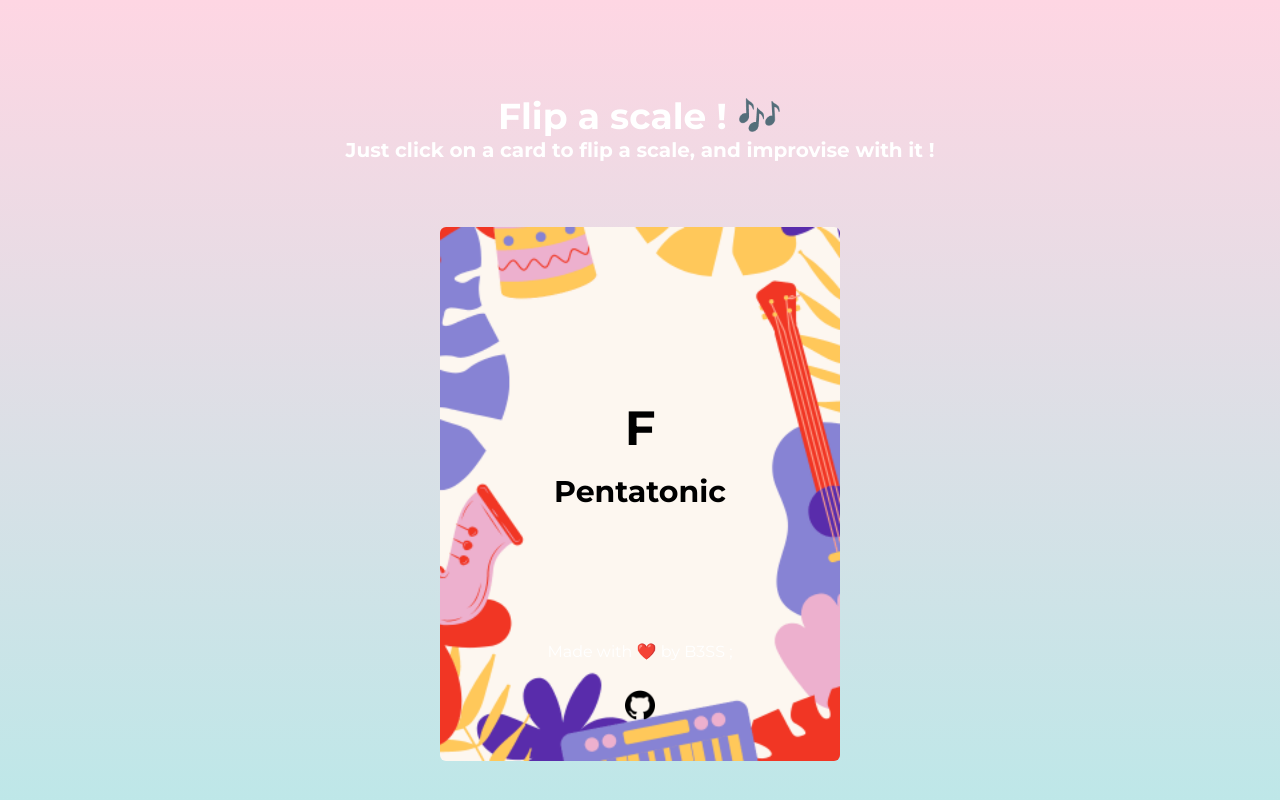
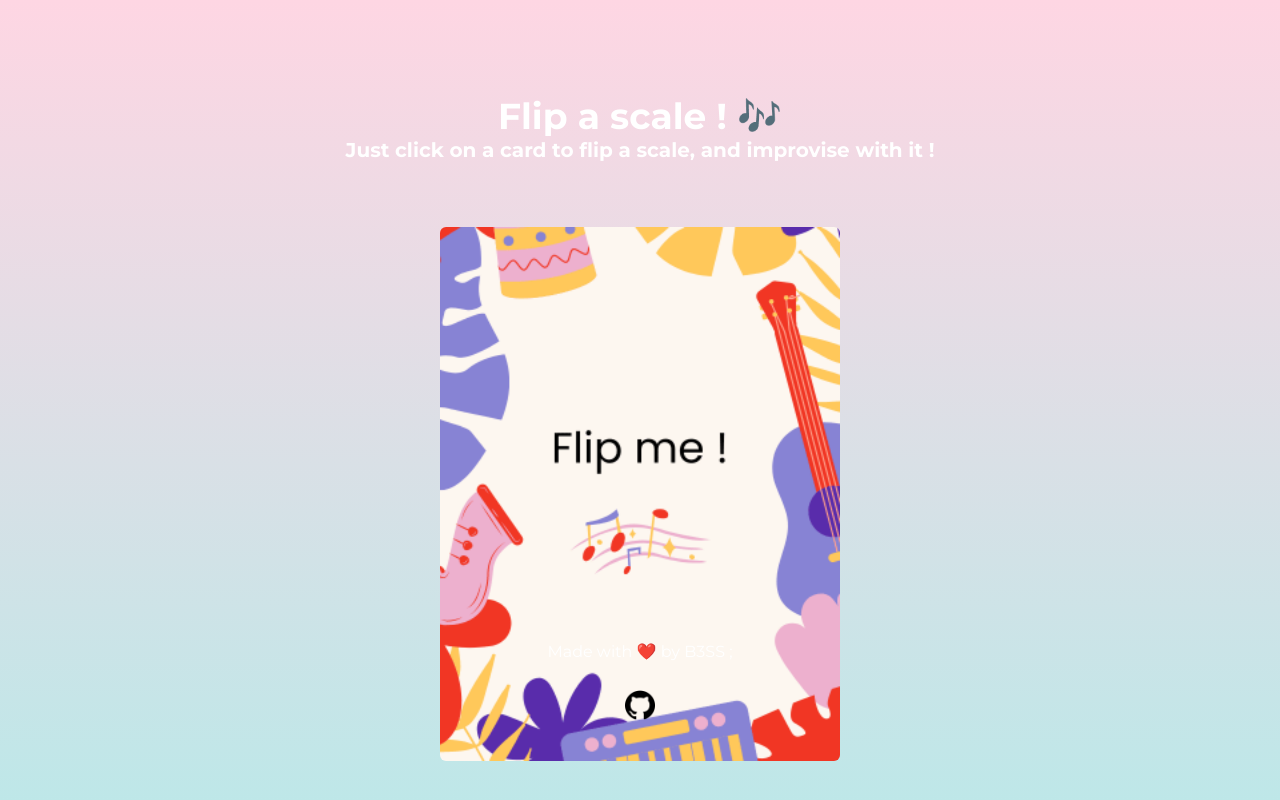
Before and after one commit to sebastien-sq/flip-a-scale, a Next.js app: page / in a window 1280 px wide. Shown: the top 800 px of the page. Built offline with nearby package versions, Linux system fonts and the light colour scheme.

Commit message:
fix(starting game): starting card disappear fix

```diff
--- a/src/components/card/Card.css
+++ b/src/components/card/Card.css
@@ -32,10 +32,11 @@
 
   .card__face--front {
     background-color: #f1f1f1;
-
   }
 
-  .card__face--back {
+  .card__face--back, .card__face--starting {
     background-color: #e1e1e1;
+  }
+  .card__face--back{
     transform: rotateY(180deg);
   }
--- a/src/components/card/CardContainer.tsx
+++ b/src/components/card/CardContainer.tsx
@@ -1,68 +1,72 @@
-'use client';
+"use client";
 import "./Card.css";
+import StartingCard from "./StartingCard";
 import BackfrontCard from "./BackfrontCard";
 import FrontCard from "./FrontCard";
-import StartingCard from "./StartingCard";
-import randomRootNote from "@/utils/functions/randomRootNote";
+import getRandomRootNote from "@/utils/functions/getRandomRootNote";
 import getRandomScale from "@/utils/functions/getRandomScale";
 import updateAccidentals from "@/utils/functions/updateAccidentals";
 import { useState, useEffect } from "react";
 import { CardContainerProps, RootNote, Scale } from "../../utils/types";
 
-
-const CardContainer : React.FC<CardContainerProps> = ({className, useFlats, useSharps}) =>{
+const CardContainer: React.FC<CardContainerProps> = ({
+  className,
+  useFlats,
+  useSharps,
+}) => {
   // Images of the cards
   const imageFront = "/assets/FrontCard.png";
   const imageBack = "/assets/BackCard.png";
   // States
+  const [isStarting, setIsStarting] = useState(true);
   const [isFlipped, setIsFlipped] = useState(false);
-  const [rootNote, setRootNote] = useState(randomRootNote(useFlats, useSharps));
+  const [newRootNote, setNewRootNote] = useState(
+    getRandomRootNote(useFlats, useSharps)
+  );
   const [scale, setScale] = useState<Scale | undefined>(undefined);
-  const [isClient, setIsClient] = useState(false);
 
 
-// UseEffect to set the rootNote and scale when the component is mounted
-  useEffect(() => {
-    setRootNote(randomRootNote(useFlats, useSharps));
-    setScale(getRandomScale(rootNote.randomRootNote, rootNote.notesDatas) );
-    setIsClient(true);
-  }, []);
 
   // Function to flip the card
   const flipCard = () => {
     // Set the state of isFlipped to the opposite of the current state
     setIsFlipped(!isFlipped);
+    // Set the state of isStarting to false as the game has started
+    setIsStarting(false);
     // setTimeout to avoid the root note to appear before the card is flipped
     setTimeout(() => {
-        setRootNote(randomRootNote(useFlats, useSharps));
-        setScale(getRandomScale(rootNote.randomRootNote, rootNote.notesDatas) );
+      setNewRootNote(getRandomRootNote(useFlats, useSharps));
+      setScale(
+        getRandomScale(newRootNote.randomRootNote, newRootNote.notesDatas)
+      );
     }, 300);
   };
-if(!isClient) return <StartingCard imageUrl={imageBack} />;
 
   return (
-    // Card Container
-    <div className={` ${className} card-container ${isFlipped ? 'is-flipped' : ''}`} onClick={flipCard}>
+    <div
+      className={`${className} card-container ${isFlipped ? "is-flipped" : ""}`}
+      onClick={flipCard}
+    >
       <div className="card">
-      {isFlipped ? null :  <StartingCard imageUrl={imageBack} /> }
-
-        {/*3 Backfront cards, multiples ones so the card seems to flip multiple times */}
-    {[1, 2, 3].map((_, index) => (
-          <BackfrontCard key={index} imageUrl={imageBack}/>
-        ))}
-
-        {/* Front Card */}
+        {isStarting ? (
+          <StartingCard imageUrl={imageBack} />
+        ) : (
+          <>
+              {/* Starting card with opacity 1 if isStarting is true, 0 otherwise, to avoid the card to disappear when the game starts */}
+              <StartingCard imageUrl={imageBack} style={{opacity: isStarting ? 1 : 0}} />
+              <BackfrontCard  imageUrl={imageBack} />
             {scale && (
               <FrontCard
-            rootNote={rootNote.randomRootNote}
+                rootNote={newRootNote.randomRootNote}
                 scale={scale}
                 imageUrl={imageFront}
               />
             )}
-
+          </>
+        )}
       </div>
     </div>
   );
-}
+};
 
 export default CardContainer;
--- a/src/components/card/StartingCard.tsx
+++ b/src/components/card/StartingCard.tsx
@@ -1,10 +1,12 @@
-import { StartingCardProps } from "@/utils/types";
-import BackfrontCard from "./BackfrontCard";
+import { StartingCardProps } from '@/utils/types'
+import Image from 'next/image'
 
 const StartingCard : React.FC<StartingCardProps> = ({imageUrl}) => {
+
     return(
-        <BackfrontCard key={1} imageUrl={imageUrl}/>
-    )
+    <div className="card__face card__face--starting flex justify-center items-center rounded-md" >
+            <Image src={imageUrl} alt="starting card" height={500} width={400} className="z-0 rounded-md"/>
+          </div>)
 }
 
 export default StartingCard;
--- a/src/components/checkboxes/CheckboxContainer.tsx
+++ b/src/components/checkboxes/CheckboxContainer.tsx
@@ -1,10 +1,13 @@
-'use client';
-import { CheckboxContainerProps } from '@/utils/types';
-import  FlatCheckbox  from './FlatCheckbox';
-import  SharpCheckbox  from './SharpCheckbox';
-import { useState } from 'react';
+"use client";
+import { CheckboxContainerProps } from "@/utils/types";
+import FlatCheckbox from "./FlatCheckbox";
+import SharpCheckbox from "./SharpCheckbox";
+import { useState } from "react";
 
-const CheckboxContainer : React.FC<CheckboxContainerProps> = ({className, onAccidentalChange}) =>{
+const CheckboxContainer: React.FC<CheckboxContainerProps> = ({
+  className,
+  onAccidentalChange,
+}) => {
   const [useFlats, setUseFlats] = useState(false);
   const [useSharps, setUseSharps] = useState(false);
   const imageFlat = "/assets/flat.png";
@@ -12,19 +15,26 @@ const CheckboxContainer : React.FC<CheckboxContainerProps> = ({className, onAcci
 
   const handleFlatChange = (checked: boolean) => {
     setUseFlats(checked);
-        onAccidentalChange({useFlats: checked, useSharps});
+    onAccidentalChange({ useFlats: checked, useSharps });
   };
 
   const handleSharpChange = (checked: boolean) => {
     setUseSharps(checked);
-        onAccidentalChange({useFlats, useSharps : checked});
+    onAccidentalChange({ useFlats, useSharps: checked });
   };
-
 
   return (
     <div className={className}>
-            <FlatCheckbox imageUrl={imageFlat} checked={useFlats} onChange={handleFlatChange} />
-            <SharpCheckbox imageUrl={imageSharp} checked={useSharps} onChange={handleSharpChange} />
+      <FlatCheckbox
+        imageUrl={imageFlat}
+        checked={useFlats}
+        onChange={handleFlatChange}
+      />
+      <SharpCheckbox
+        imageUrl={imageSharp}
+        checked={useSharps}
+        onChange={handleSharpChange}
+      />
     </div>
   );
 };
--- a/src/components/checkboxes/SharpCheckbox.tsx
+++ b/src/components/checkboxes/SharpCheckbox.tsx
@@ -1,21 +1,24 @@
-'use client';
-import {SharpCheckboxProps } from "@/utils/types";
-import Image from 'next/image';
+"use client";
+import { SharpCheckboxProps } from "@/utils/types";
+import Image from "next/image";
 
-const SharpCheckbox : React.FC<SharpCheckboxProps> = ({ imageUrl, checked, onChange }) => {
-
-
+const SharpCheckbox: React.FC<SharpCheckboxProps> = ({
+  imageUrl,
+  checked,
+  onChange,
+}) => {
   return (
     <label htmlFor="sharp">
-            <input type="checkbox" id="sharp"
+      <input
+        type="checkbox"
+        id="sharp"
         name="sharp"
         checked={checked}
         onChange={(e) => onChange(e.target.checked)}
       />
-            <Image src={imageUrl} height={50} width={50} alt="sharp"/>
+      <Image src={imageUrl} height={50} width={50} alt="sharp" />
     </label>
   );
-
 };
 
 export default SharpCheckbox;
--- /dev/null
+++ b/src/utils/functions/getRandomRootNote.ts
@@ -0,0 +1,36 @@
+import { Scale, RootNote } from "../types";
+import naturalsData from "../../../public/data/naturals.json";
+import sharpsData from "../../../public/data/sharps.json";
+import flatsData from "../../../public/data/flats.json";
+
+export default function getRandomRootNote(
+  useFlats: boolean,
+  useSharps: boolean
+) {
+  const notesDatas: RootNote[] = naturalsData as RootNote[];
+
+  if (useFlats) {
+    notesDatas.push(...flatsData);
+  }
+  if (!useFlats) {
+    notesDatas.map((note) => {
+      if (note.accidental === "flat") {
+        notesDatas.splice(notesDatas.indexOf(note), 1);
+      }
+    });
+  }
+  if (useSharps) {
+    notesDatas.push(...sharpsData);
+  }
+  if (!useSharps) {
+    notesDatas.map((note) => {
+      if (note.accidental === "sharp") {
+        notesDatas.splice(notesDatas.indexOf(note), 1);
+      }
+    });
+  }
+
+  const randomRootNote =
+    notesDatas[Math.floor(Math.random() * notesDatas.length)];
+  return { randomRootNote, notesDatas, accidental: randomRootNote.accidental, scales: randomRootNote.scales };
+}
--- a/src/utils/functions/getRandomScale.ts
+++ b/src/utils/functions/getRandomScale.ts
@@ -6,6 +6,7 @@ export default function getRandomScale(rootNote: RootNote, selectedDatas: RootNo
 
   if (!rootNoteData || !rootNoteData.scales || rootNoteData.scales.length === 0) {
     console.error(`No scales found for root note: ${rootNote.name}`);
+
     return undefined;
   }
 
--- a/src/utils/functions/randomRootNote.ts
+++ /dev/null
@@ -1,32 +0,0 @@
-import { Scale, RootNote } from "../types";
-import naturalsData from "../../../public/data/naturals.json";
-import sharpsData from "../../../public/data/sharps.json";
-import flatsData from "../../../public/data/flats.json";
-
-export default function randomRootNote(useFlats: boolean, useSharps: boolean) {
-    const notesDatas: RootNote[] = naturalsData as RootNote[];
-
-    if (useFlats) {
-        notesDatas.push(...flatsData);
-    }
-    if(!useFlats){
-        notesDatas.map((note) => {
-            if(note.accidental === "flat"){
-                notesDatas.splice(notesDatas.indexOf(note), 1);
-            }
-        })
-    }
-    if (useSharps) {
-        notesDatas.push(...sharpsData);
-    }
-    if(!useSharps){
-        notesDatas.map((note) => {
-            if(note.accidental === "sharp"){
-                notesDatas.splice(notesDatas.indexOf(note), 1);
-            }
-        })
-    }
-
-    const randomRootNote = notesDatas[Math.floor(Math.random() * (notesDatas.length))];
-    return { randomRootNote, notesDatas };
-}
```
Also changed, not shown: package.json (+6 -5 lines), src/utils/types.ts (+10 -6 lines), 2 other files (tests, documents, lock files or other folders). Lines whose indentation alone changed are shown as unchanged.
